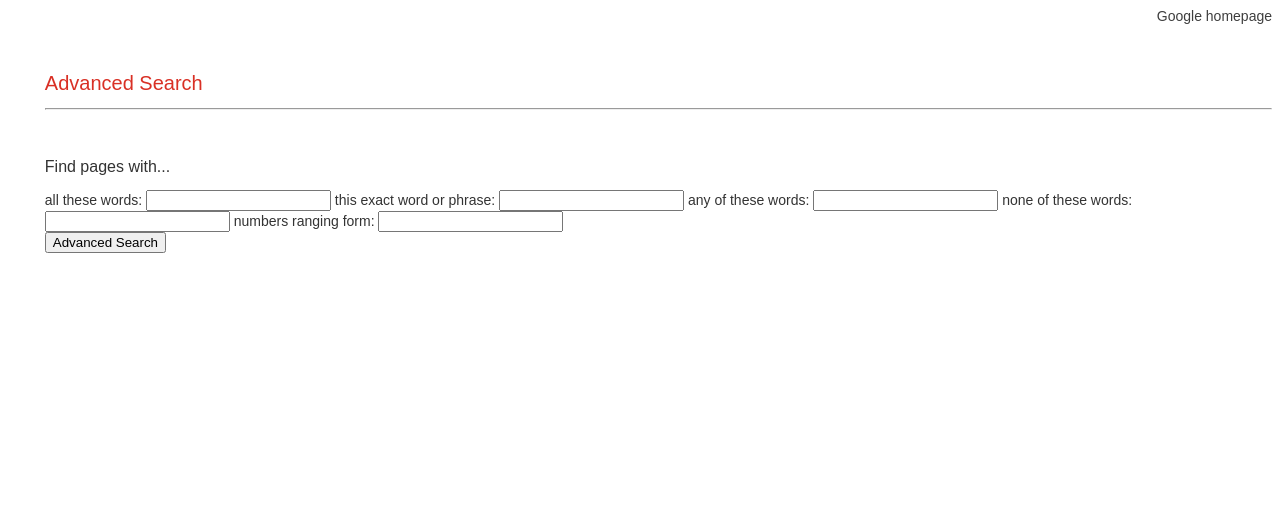
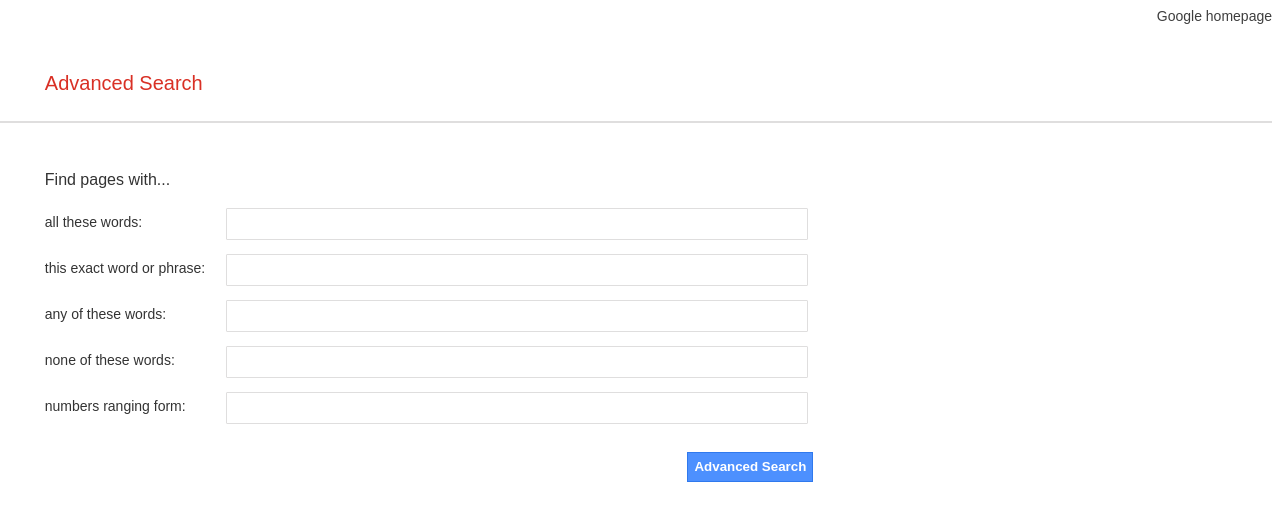
Before and after one commit to Tristenh/my-Google-like-site, a plain HTML site: page advanced.html in a window 1280 px wide. Drawn offline with Linux system fonts and the light colour scheme.

Commit message:
added another style sheet for advanced page,flex boxed inputs add colors and resized added hover to inputs

```diff
--- /dev/null
+++ b/advanced.css
@@ -0,0 +1,52 @@
+
+hr {
+    margin-top: 1.6rem;
+    background-color: rgb(241, 239, 239);
+    margin-left: -5rem;
+    border: 0.5px solid rgb(223, 222, 222);
+    box-shadow: none;
+  }
+
+  .form-fill-two {
+    display: flex;
+    flex-direction: column;
+    justify-content: left;
+    align-items: left;
+    text-align: left;
+    height: 90vh;
+    line-height: 2.5;
+    margin-top: 1rem;
+  }
+  .form-control-two {
+    display: flex;
+    flex-direction: column;
+    outline: none;
+    width: 36rem;
+    height: 28px;
+    border: 1px solid rgb(223, 222, 222);
+    margin-left: 11.3rem;
+    margin-top: -2rem;
+    border-radius: 1px;
+    margin-bottom: 0.7rem;
+  }
+  .form-control-two:focus {border: 1px solid #4d90fe;
+    box-shadow:0px 2px 3px 0px lightgray inset
+  }
+  .blue-search {display: flex;
+  flex-direction: row;
+  justify-content: center;
+  align-items: center;
+  margin-left: 11.5rem;
+  text-align: center;
+
+  }
+  .blue {
+    background-color: #4d90fe;
+    color: #fff;
+    border: 1px solid #3079ed;
+    height: 30px;
+    font-weight: bold;
+    margin-top: 1rem;
+  }
+  .blue:hover {border: 1px solid #2f5bb7;
+  background-color: #498dfb;}
--- a/advanced.html
+++ b/advanced.html
@@ -6,6 +6,7 @@
     <meta name="viewport" content="width=device-width, initial-scale=1.0" />
     <title>advanced</title>
     <link rel="stylesheet" href="./style.css" />
+    <link rel="stylesheet" href="./advanced.css" />
   </head>
   <body>
     <div class="link"><a href="./index.html">Google homepage</a></div>
```
